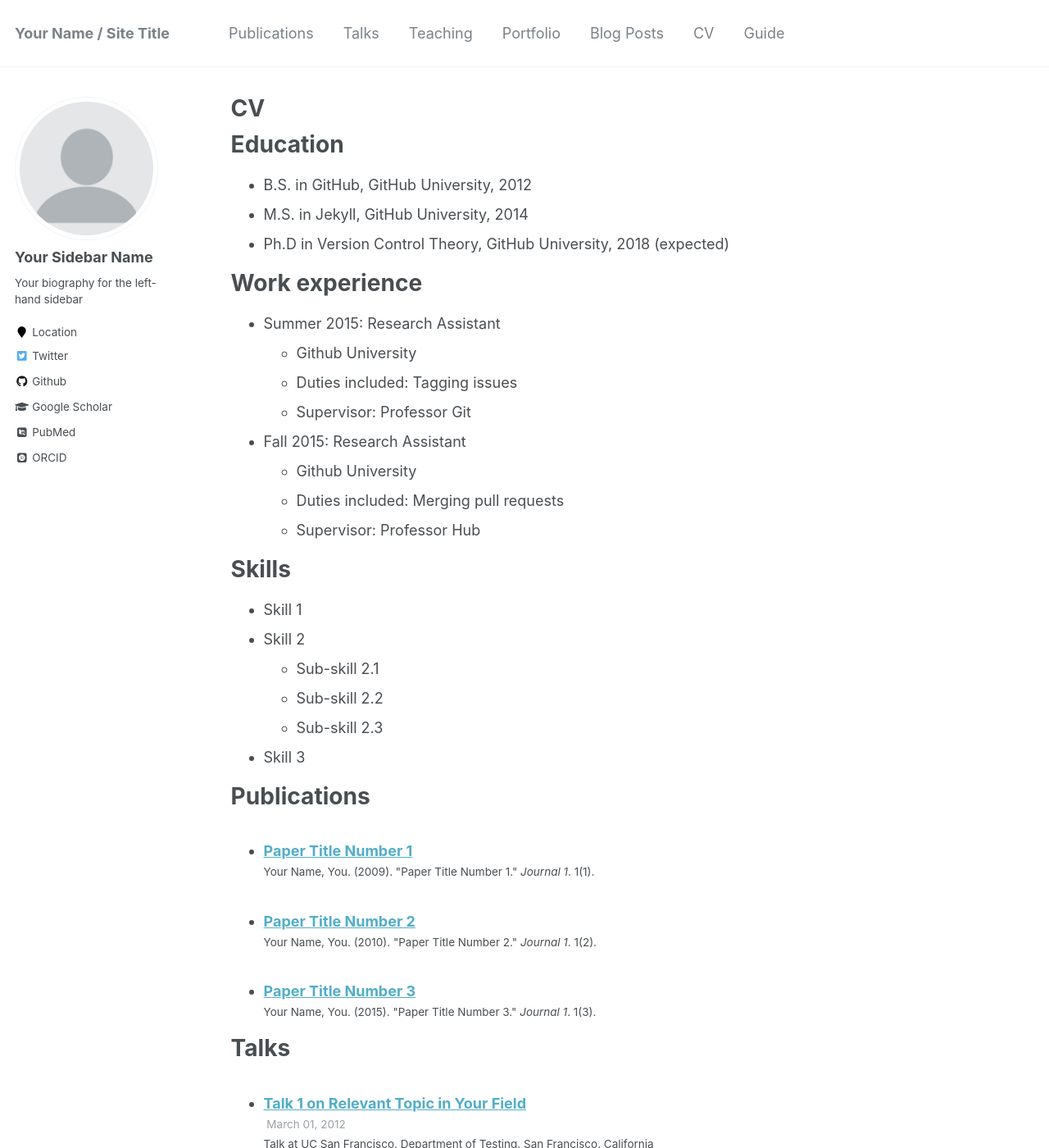
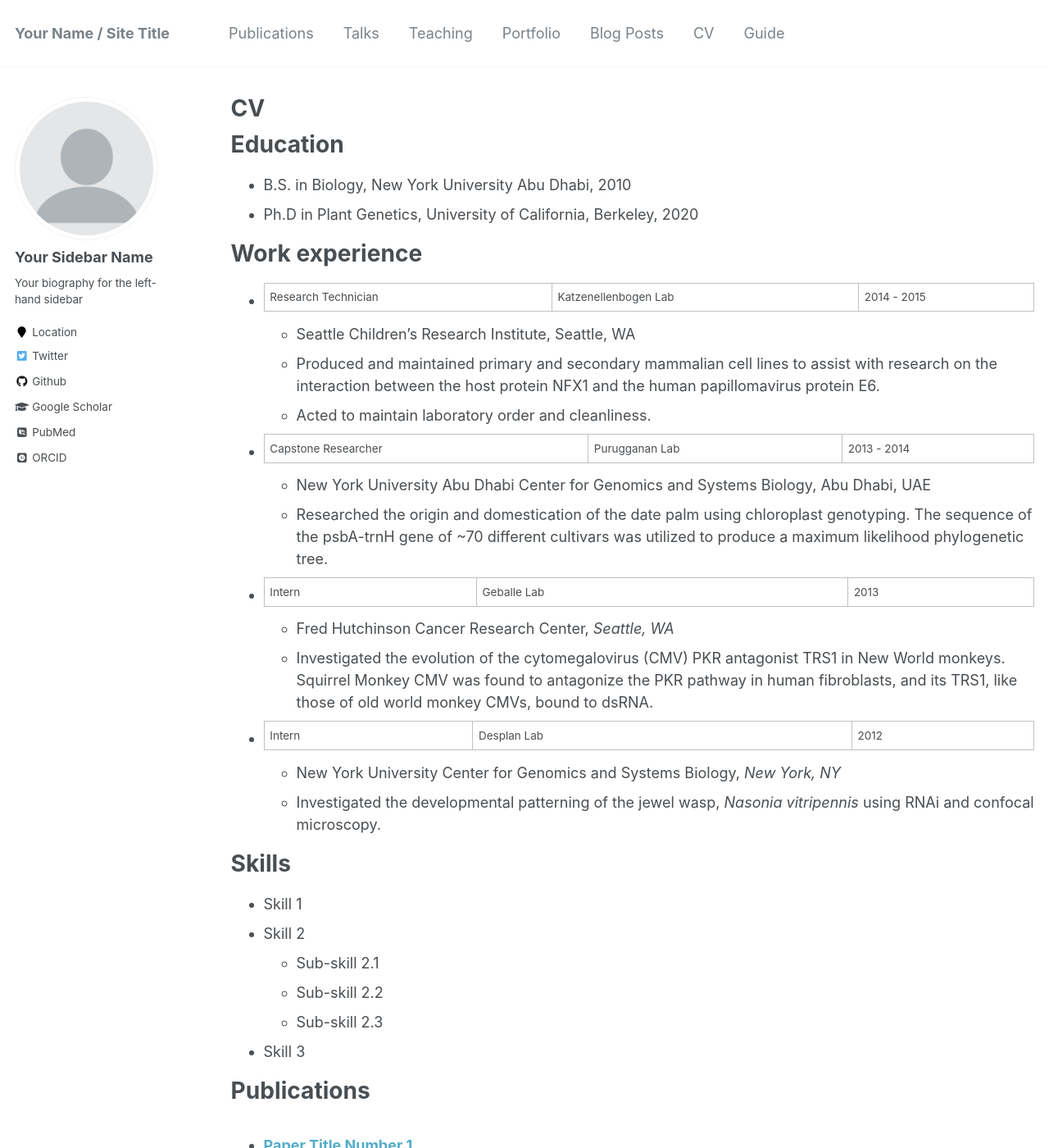
Before and after one commit to haining-b/haining-b.github.io, a Jekyll site: the page built from _pages/cv.md, in a window 1280 px wide and 1400 px high. Shown: the whole window at 82% size. Built offline with Jekyll 4.4.1, drawn with Linux system fonts in a browser that asks for light colours; some web fonts are replaced.

Commit message:
Update cv.md
edited experience

```diff
--- a/_pages/cv.md
+++ b/_pages/cv.md
@@ -11,21 +11,29 @@ redirect_from:
 
 Education
 ======
-* B.S. in GitHub, GitHub University, 2012
-* M.S. in Jekyll, GitHub University, 2014
-* Ph.D in Version Control Theory, GitHub University, 2018 (expected)
+* B.S. in Biology, New York University Abu Dhabi, 2010
+* Ph.D in Plant Genetics, University of California, Berkeley, 2020
 
 Work experience
 ======
-* Summer 2015: Research Assistant
-  * Github University
-  * Duties included: Tagging issues
-  * Supervisor: Professor Git
+* Research Technician | Katzenellenbogen Lab | 2014 - 2015
+  * Seattle Children's Research Institute, Seattle, WA
+  *  Produced and maintained primary and secondary mammalian cell lines to assist with research on the interaction between the host protein NFX1 and the human papillomavirus protein E6.
+  *  Acted to maintain laboratory order and cleanliness.
 
-* Fall 2015: Research Assistant
-  * Github University
-  * Duties included: Merging pull requests
-  * Supervisor: Professor Hub
+* Capstone Researcher | Purugganan Lab | 2013 - 2014
+  * New York University Abu Dhabi Center for Genomics and Systems Biology, Abu Dhabi, UAE
+  * Researched the origin and domestication of the date palm using chloroplast genotyping. The sequence of the psbA-trnH gene of ~70 different cultivars was utilized to produce a maximum likelihood phylogenetic tree.
+
+* Intern | Geballe Lab | 2013
+  * Fred Hutchinson Cancer Research Center, <i>Seattle, WA</i>
+  * Investigated the evolution of the cytomegalovirus (CMV) PKR antagonist TRS1 in New World monkeys. Squirrel Monkey CMV was found to antagonize the PKR pathway in human fibroblasts, and its TRS1, like those of old world monkey CMVs, bound to dsRNA.
+
+* Intern | Desplan Lab | 2012
+  * New York University Center for Genomics and Systems Biology, <i>New York, NY</i>
+  * Investigated the developmental patterning of the jewel wasp, <i>Nasonia vitripennis</i> using RNAi and confocal microscopy.
+
+
 
 Skills
 ======
```
